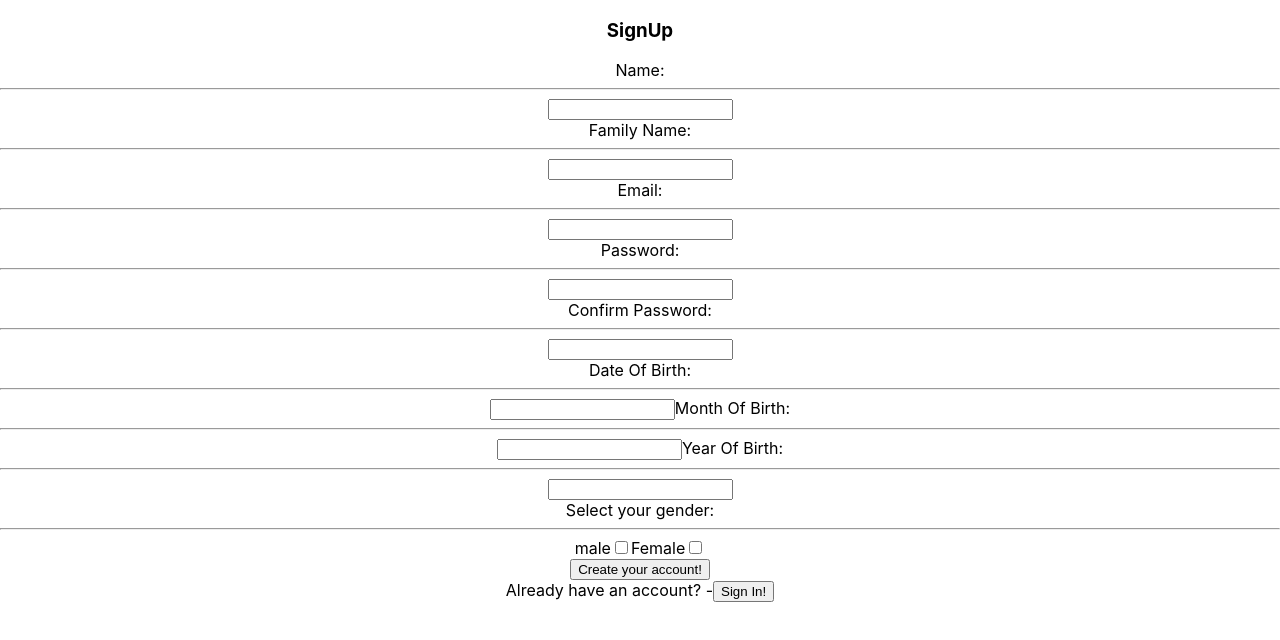
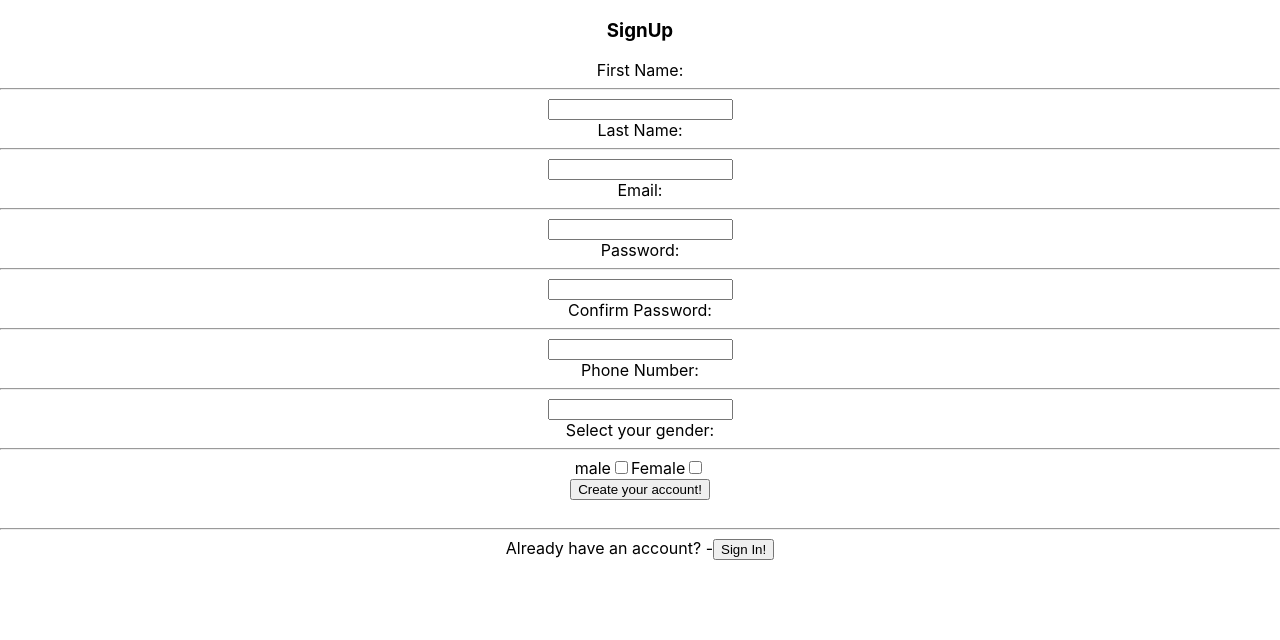
Before and after one commit to MoatazDj/eslamo, a React (Create React App) app in the folder client/: page / in a window 1280 px wide. Shown: the top 640 px of the page. Built offline with nearby package versions, Linux system fonts and the light colour scheme.

Commit message:
finished signUp component

```diff
--- a/client/src/App.js
+++ b/client/src/App.js
@@ -1,6 +1,5 @@
 import React from 'react';
 import SignUp from './signUp';
-import logo from './logo.svg';
 import './App.css';
 
 function App() {
--- a/client/src/signUp.js
+++ b/client/src/signUp.js
@@ -6,14 +6,12 @@ class SignUp extends React.Component{
         super(props);
         this.state = {
             form: 0,
-            username : "",
-            user_familyname : "",
+            user_first_name : "",
+            user_last_name : "",
             email : "",
             password : "",
             confirm_password : "",
-            date_of_birth : "",
-            month_of_birth: "",
-            year_of_birth: "",
+            phone_number: "",
             checked1: false,
             checked2: false
         }
@@ -24,17 +22,12 @@ class SignUp extends React.Component{
 
     resetState() {
         this.setState({
-            form: 0,
-            username : "",
-            user_familyname : "",
+            user_first_name : "",
+            user_last_name : "",
             email : "",
             password : "",
             confirm_password : "",
-            date_of_birth : "",
-            month_of_birth: "",
-            year_of_birth: "",
-            checked1: false,
-            checked2: false
+            phone_number: "",
         })
     }
 
@@ -51,27 +44,27 @@ class SignUp extends React.Component{
     }
 
     handleChange(event) {
-        this.setState({value: event.target.value});
-      }
+        this.setState({[event.target.id]: event.target.value});
+    }
 
       handleCheckboxChange(event) {
-         this.setState({ checked: event.target.checked })
+         this.setState({ [event.target.id]: event.target.checked })
       }
       render () {
           return(
             <div>
                 <h3>SignUp</h3>
-                <form action="/signUp" method="post">
+                <form>
                 <div className = "form_signUp">
-                    <div className="username">
-                        <label name = "username">Name:</label><hr></hr>
-                        <input type = "text" id = "username" value = {this.state.username} onChange = {this.handleChange}></input>
+                    <div className="user_first_name">
+                        <label name = "user_first_name">First Name:</label><hr></hr>
+                        <input type = "text" id = "user_first_name" value = {this.state.user_first_name} onChange = {this.handleChange}></input>
                     </div>
                 </div>
                 <div className = "form_signUp">
-                    <div className="user_familyname">
-                        <label name = "user_familyname">Family Name:</label><hr></hr>
-                        <input type = "text" id = "user_familyname" value = {this.state.user_familyname} onChange = {this.handleChange}></input>
+                    <div className="user_last_name">
+                        <label name = "user_last_name">Last Name:</label><hr></hr>
+                        <input type = "text" id = "user_last_name" value = {this.state.user_last_name} onChange = {this.handleChange}></input>
                     </div>
                 </div>
                 <div className = "form_signUp">
@@ -93,13 +86,9 @@ class SignUp extends React.Component{
                     </div>
                 </div>
                 <div className = "form_signUp">
-                    <div className = "Birth">
-                    <label name = "date_of_birth">Date Of Birth:</label><hr></hr>
-                        <input type = "text" id = "date_of_birth" value = {this.state.date_of_birth} onChange = {this.handleChange}></input>
-                        <label name = "month_of_birth">Month Of Birth:</label><hr></hr>
-                        <input type = "text" id = "month_of_birth" value = {this.state.month_of_birth} onChange = {this.handleChange}></input>
-                        <label name = "year_of_birth">Year Of Birth:</label><hr></hr>
-                        <input type = "text" id = "year_of_birth" value = {this.state.year_of_birth} onChange = {this.handleChange}></input>
+                    <div className = "phone_number">
+                    <label name = "phone_number">Phone Number:</label><hr></hr>
+                        <input type = "text" id = "phone_number" value = {this.state.phone_number} onChange = {this.handleChange}></input>
                     </div>
                 </div>
                 <div className = "form_signUp">
@@ -116,7 +105,7 @@ class SignUp extends React.Component{
                 <div className='submit_form'>
                         <button onClick={this.handleClick}>Create your account!</button>
                 </div>
-                </form>
+                </form><br></br><hr></hr>
                 <span>Already have an account? -<button onClick={this.props.redirectSignIn}>Sign In!</button></span>
             </div>
           )
```
